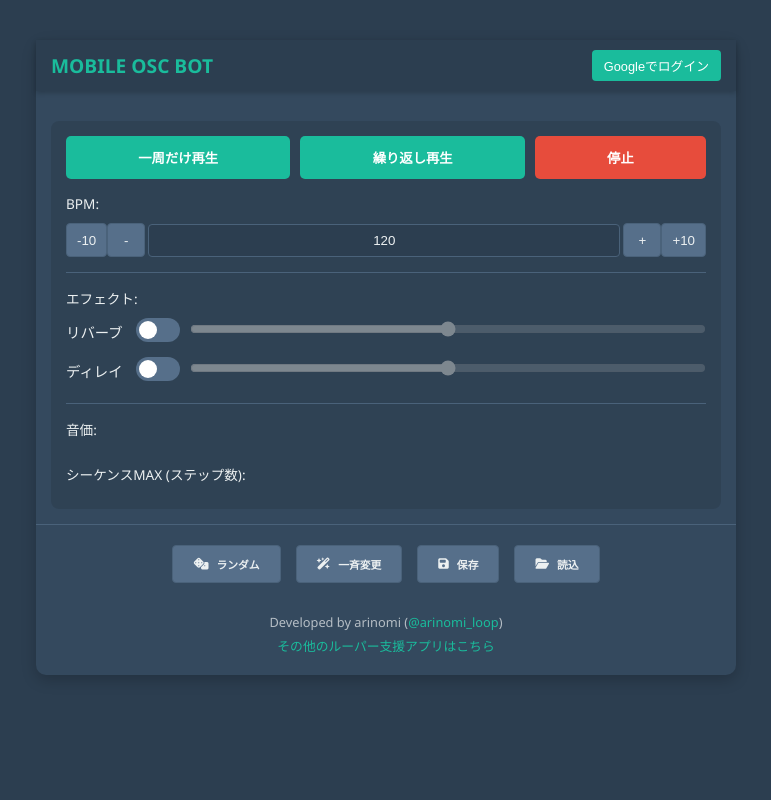
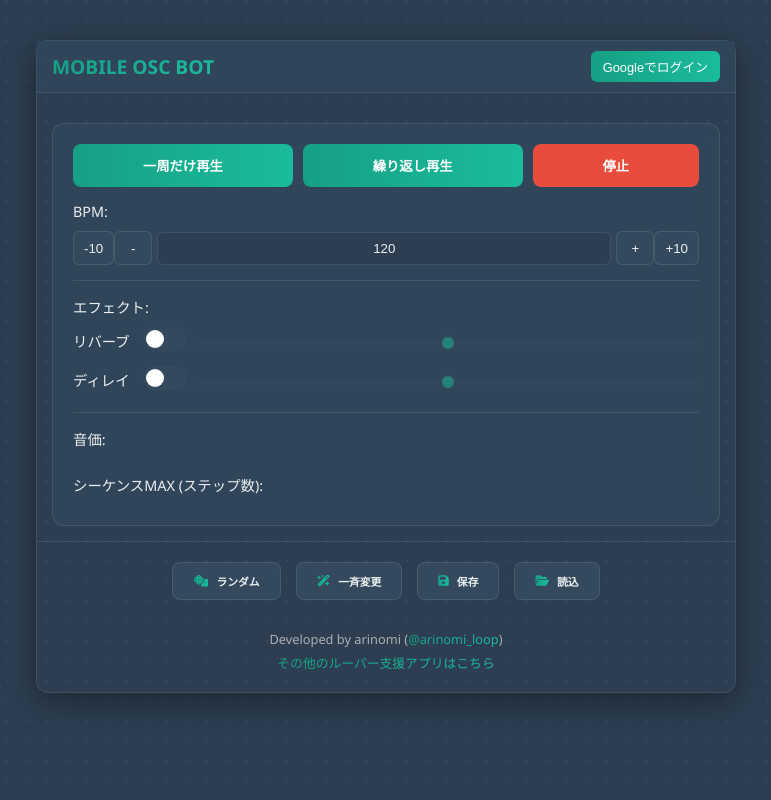
Before and after one commit to arinomin/oscbot, a Node server app: page / in a window 1280 px wide. Shown: the whole page, without its empty margins (254-1025 px from the left). Run offline with Node 20, Linux system fonts and the light colour scheme; some libraries are stand-ins or nearby versions.

Commit message:
ガラスデザインの適用

```diff
--- a/public/script.js
+++ b/public/script.js
@@ -64,6 +64,15 @@
     const alternativeButton = document.getElementById('confirmation-modal-alternative-button');
 
     let currentOnConfirm = null;
+
+    function updateSliderFill(slider) {
+        if (!slider) return;
+        const min = slider.min ? parseFloat(slider.min) : 0;
+        const max = slider.max ? parseFloat(slider.max) : 100;
+        const value = parseFloat(slider.value);
+        const percentage = ((value - min) / (max - min)) * 100;
+        slider.style.setProperty('--fill-percent', `${percentage}%`);
+    }
 
     function showConfirmationModal(message, onConfirm, options = {}) {
         confirmationModalMessage.textContent = message;
@@ -170,6 +179,7 @@
         setupEventListeners();
         initAuth();
         loadLocalBackup();
+        document.querySelectorAll('input[type="range"]').forEach(updateSliderFill);
     }
 
     async function setupAudioEffects() {
@@ -255,7 +265,10 @@
         setupModalListeners(savePresetModal, closeSavePresetModal);
         setupModalListeners(loadPresetModal, closeLoadPresetModal);
 
-        document.getElementById('modal-volume').oninput = (e) => document.getElementById('modal-volume-display').textContent = `${e.target.value}%`;
+        document.getElementById('modal-volume').oninput = (e) => {
+            document.getElementById('modal-volume-display').textContent = `${e.target.value}%`;
+            updateSliderFill(e.target);
+        };
         document.getElementById('modal-complete-button').onclick = saveSingleStepChanges;
         document.getElementById('modal-play-test-button').onclick = playTestFromSingleEditModal;
 
@@ -266,6 +279,7 @@
             bulkVolumeSlider.dataset.isSetForBulk = "true";
             bulkVolumeSlider.style.opacity = 1;
             bulkVolumeDisplay.style.opacity = 1;
+            updateSliderFill(bulkVolumeSlider);
         };
         document.getElementById('bulk-modal-apply-button').onclick = applyBulkChanges;
         document.getElementById('bulk-clear-volume-button').onclick = () => {
@@ -289,6 +303,7 @@
         });
         reverbMixSlider.addEventListener('input', (e) => {
             effects.reverb.wetGain.gain.setValueAtTime(parseFloat(e.target.value), audioCtx.currentTime);
+            updateSliderFill(e.target);
         });
 
         delaySwitch.addEventListener('change', (e) => {
@@ -301,12 +316,15 @@
         });
         delayMixSlider.addEventListener('input', (e) => {
             effects.delay.wetGain.gain.setValueAtTime(parseFloat(e.target.value), audioCtx.currentTime);
+            updateSliderFill(e.target);
         });
         delayTimeSlider.addEventListener('input', (e) => {
             effects.delay.node.delayTime.setValueAtTime(parseFloat(e.target.value), audioCtx.currentTime);
+            updateSliderFill(e.target);
         });
         delayFeedbackSlider.addEventListener('input', (e) => {
             effects.delay.feedback.gain.setValueAtTime(parseFloat(e.target.value), audioCtx.currentTime);
+            updateSliderFill(e.target);
         });
     }
 
@@ -581,6 +599,7 @@
         setActiveButtonInGroup(document.getElementById('modal-waveform-buttons'), data.waveform);
         const volumeSlider = document.getElementById('modal-volume');
         volumeSlider.value = data.volume * 100;
+        updateSliderFill(volumeSlider);
         document.getElementById('modal-volume-display').textContent = `${Math.round(data.volume * 100)}%`;
         openModal(editModal);
     }
@@ -621,6 +640,7 @@
         bulkVolumeSlider.dataset.isSetForBulk = "false";
         bulkVolumeSlider.style.opacity = 0.5;
         document.getElementById('bulk-modal-volume-display').style.opacity = 0.5;
+        updateSliderFill(bulkVolumeSlider);
         openModal(bulkEditModal);
     }
     function closeBulkEditModal() { closeModalHelper(bulkEditModal); }
--- a/public/style.css
+++ b/public/style.css
@@ -10,20 +10,24 @@
 :root {
   --primary-bg: #2c3e50;
   --secondary-bg: #34495e;
-  --accent-color: #1abc9c;
-  --accent-hover: #16a085;
+  --glass-bg: rgba(52, 73, 94, 0.7);
+  --accent-gradient: linear-gradient(90deg, #16a085, #1abc9c);
+  --accent-color-start: #16a085;
+  --accent-color-end: #1abc9c;
   --text-color: #ecf0f1;
   --highlight-color: rgba(26, 188, 156, 0.3);
-  --border-color: #4a627a;
-  --modal-bg: #3f5872;
-  --button-active-bg: var(--accent-color);
-  --button-inactive-bg: #566f8a;
+  --border-color: rgba(236, 240, 241, 0.1);
+  --danger-color: #e74c3c;
+  --danger-hover: #c0392b;
   --footer-height: 65px;
 }
 
 body {
   font-family: 'Segoe UI', Tahoma, Geneva, Verdana, sans-serif;
   background-color: var(--primary-bg);
+  background-image:
+    radial-gradient(circle at 1px 1px, rgba(255,255,255,0.05) 1px, transparent 0);
+  background-size: 20px 20px;
   color: var(--text-color);
   margin: 0;
   padding: 0;
@@ -38,7 +42,7 @@
   width: 100%;
   max-width: 700px;
   margin: auto;
-  background-color: var(--secondary-bg);
+  background-color: transparent;
 }
 
 .app-header {
@@ -46,11 +50,13 @@
   justify-content: space-between;
   align-items: center;
   padding: 10px 15px;
-  background-color: var(--primary-bg);
-  box-shadow: 0 2px 5px rgba(0,0,0,0.2);
+  background: var(--glass-bg);
+  backdrop-filter: blur(10px);
+  -webkit-backdrop-filter: blur(10px);
+  border-bottom: 1px solid var(--border-color);
   z-index: 10;
   flex-shrink: 0;
-  flex-wrap: wrap; /* Allow wrapping for smaller screens */
+  flex-wrap: wrap;
 }
 
 .header-main-content {
@@ -62,7 +68,10 @@
 .app-header h1 {
     font-size: 1.2em;
     margin: 0;
-    color: var(--accent-color);
+    background: var(--accent-gradient);
+    -webkit-background-clip: text;
+    -webkit-text-fill-color: transparent;
+    font-weight: bold;
 }
 
 #preset-status-container {
@@ -74,26 +83,28 @@
 #current-preset-status {
     font-size: 0.8em;
     color: var(--text-color);
-    background-color: var(--secondary-bg);
+    background-color: rgba(0,0,0,0.2);
     padding: 3px 8px;
     border-radius: 12px;
 }
 
 .auth-section {
-    margin-left: auto; /* Pushes auth section to the right */
+    margin-left: auto;
 }
 
 .auth-section button {
-  background-color: var(--accent-color);
+  background: var(--accent-gradient);
   color: white;
   border: none;
   padding: 6px 12px;
-  border-radius: 4px;
+  border-radius: 6px;
   cursor: pointer;
   font-size: 0.8em;
+  transition: all 0.2s ease;
 }
 .auth-section button:hover {
-  background-color: var(--accent-hover);
+  opacity: 0.9;
+  box-shadow: 0 0 10px var(--highlight-color);
 }
 #user-info {
   display: flex;
@@ -138,16 +152,16 @@
 .playback-grid {
   display: grid;
   grid-template-columns: repeat(4, 1fr);
-  gap: 8px;
+  gap: 10px;
 }
 
 .playback-block {
-  background-color: var(--primary-bg);
+  background-color: var(--secondary-bg);
   border: 1px solid var(--border-color);
-  border-radius: 6px;
+  border-radius: 8px;
   padding: 8px;
   font-size: 0.75em;
-  min-height: 75px;
+  min-height: 80px;
   display: flex;
   flex-direction: column;
   justify-content: center;
@@ -210,23 +226,21 @@
 
 .pb-volume-bar {
   height: 100%;
-  background-color: var(--accent-color);
-  width: 50%; /* Default width */
+  background: var(--accent-gradient);
+  width: 50%;
   transition: width 0.2s ease-in-out;
 }
-
-.playback-block .pb-volume {
-  font-size: 0.9em;
-}
-
 
 .controls-area {
   display: flex;
   flex-direction: column;
   gap: 15px;
-  padding: 15px;
-  background-color: rgba(0, 0, 0, 0.1);
-  border-radius: 8px;
+  padding: 20px;
+  background: var(--glass-bg);
+  backdrop-filter: blur(10px);
+  -webkit-backdrop-filter: blur(10px);
+  border: 1px solid var(--border-color);
+  border-radius: 12px;
 }
 
 .control-group {
@@ -236,9 +250,10 @@
 }
 
 .control-group label {
-  font-size: 0.85em;
+  font-size: 0.9em;
   color: var(--text-color);
   margin-bottom: 2px;
+  font-weight: 500;
 }
 
 .playback-controls-immediate {
@@ -250,21 +265,24 @@
 .playback-controls-immediate button {
   flex-grow: 1;
   padding: 12px 10px;
-  background-color: var(--accent-color);
+  background: var(--accent-gradient);
   color: white;
   border: none;
-  border-radius: 5px;
+  border-radius: 8px;
   cursor: pointer;
   font-weight: bold;
+  transition: all 0.2s ease;
 }
 .playback-controls-immediate button:hover {
-  background-color: var(--accent-hover);
+  opacity: 0.9;
+  box-shadow: 0 0 10px var(--highlight-color);
 }
 .playback-controls-immediate .stop-button {
-  background-color: #e74c3c;
+  background: var(--danger-color);
 }
 .playback-controls-immediate .stop-button:hover {
-  background-color: #c0392b;
+  background: var(--danger-hover);
+  box-shadow: 0 0 10px rgba(231, 76, 60, 0.5);
 }
 
 .bpm-input-wrapper {
@@ -274,9 +292,9 @@
 .bpm-input-wrapper input[type="number"]#bpm {
   flex-grow: 1;
   text-align: center;
-  margin: 0 3px;
+  margin: 0 5px;
   padding: 8px 5px;
-  border-radius: 4px;
+  border-radius: 6px;
   border: 1px solid var(--border-color);
   background-color: var(--primary-bg);
   color: var(--text-color);
@@ -289,48 +307,51 @@
 }
 
 .bpm-adjust {
-  background-color: var(--button-inactive-bg);
+  background-color: var(--secondary-bg);
   color: var(--text-color);
   border: 1px solid var(--border-color);
-  border-radius: 4px;
+  border-radius: 6px;
   padding: 0 10px;
   min-width: 38px;
   height: 34px;
   cursor: pointer;
+  transition: background-color 0.2s ease;
 }
 .bpm-adjust:hover {
-  background-color: #67809f;
+  background-color: #3e5771;
 }
 
 .settings-button-group {
   display: grid;
-  gap: 6px;
+  gap: 8px;
   width: 100%;
 }
 .settings-button-group.sequence-max-buttons {
-  grid-template-columns: repeat(auto-fill, minmax(38px, 1fr));
+  grid-template-columns: repeat(auto-fill, minmax(40px, 1fr));
 }
 #note-duration-buttons {
-  grid-template-columns: repeat(auto-fill, minmax(60px, 1fr));
+  grid-template-columns: repeat(auto-fill, minmax(65px, 1fr));
 }
 .settings-button-group button {
-  padding: 6px 0;
+  padding: 8px 0;
   font-size: 0.8em;
-  background-color: var(--button-inactive-bg);
+  background-color: var(--secondary-bg);
   color: var(--text-color);
   border: 1px solid var(--border-color);
-  border-radius: 4px;
+  border-radius: 6px;
   cursor: pointer;
-  min-height: 30px;
+  min-height: 32px;
+  transition: all 0.2s ease;
 }
 .settings-button-group button.active {
-  background-color: var(--button-active-bg);
-  border-color: var(--accent-hover);
+  background: var(--accent-gradient);
+  border-color: transparent;
   color: white;
   font-weight: bold;
 }
 .settings-button-group button:hover:not(.active) {
-  background-color: #67809f;
+  background-color: var(--secondary-bg);
+  border-color: var(--accent-color-end);
 }
 
 
@@ -341,8 +362,10 @@
   right: 0;
   width: 100%;
   z-index: 10;
-  background-color: var(--primary-bg);
-  box-shadow: 0 -2px 5px rgba(0,0,0,0.2);
+  background: var(--glass-bg);
+  backdrop-filter: blur(10px);
+  -webkit-backdrop-filter: blur(10px);
+  border-top: 1px solid var(--border-color);
   margin: auto;
   max-width: 700px;
 }
@@ -367,16 +390,19 @@
   font-size: 0.75em;
   cursor: pointer;
   padding: 5px;
-  border-radius: 4px;
+  border-radius: 8px;
   width: 60px;
   height: 100%;
   transition: background-color 0.2s ease;
 }
 .toolbar-button:hover {
-  background-color: var(--secondary-bg);
+  background-color: rgba(255,255,255,0.1);
 }
 .toolbar-button .icon-placeholder {
   font-size: 1.5em;
+  background: var(--accent-gradient);
+  -webkit-background-clip: text;
+  -webkit-text-fill-color: transparent;
 }
 
 .footer-credits {
@@ -384,10 +410,15 @@
   padding: 15px;
   text-align: center;
   font-size: 0.8em;
-  color: rgba(236, 240, 241, 0.7);
+  color: rgba(224, 224, 224, 0.7);
 }
 .footer-credits p { margin: 5px 0; }
-.footer-credits a { color: var(--accent-color); text-decoration: none; }
+.footer-credits a {
+  background: var(--accent-gradient);
+  -webkit-background-clip: text;
+  -webkit-text-fill-color: transparent;
+  text-decoration: none;
+}
 .footer-credits a:hover { text-decoration: underline; }
 
 
@@ -400,58 +431,124 @@
 }
 .modal.active { display: flex; opacity: 1; }
 .modal-content {
-  background-color: var(--modal-bg); padding: 20px; border-radius: 8px;
-  width: 90%; max-width: 550px; box-shadow: 0 5px 20px rgba(0, 0, 0, 0.3);
+  background: var(--glass-bg);
+  backdrop-filter: blur(15px);
+  -webkit-backdrop-filter: blur(15px);
+  padding: 25px; border-radius: 12px;
+  width: 90%; max-width: 550px;
+  border: 1px solid var(--border-color);
+  box-shadow: 0 8px 32px 0 rgba(0, 0, 0, 0.37);
   position: relative; max-height: 85vh; overflow-y: auto;
   display: flex; flex-direction: column;
   transform: scale(0.95); transition: transform 0.3s ease-in-out;
 }
 .modal.active .modal-content { transform: scale(1); }
-.modal-content h3 { margin-top: 0; color: var(--accent-color); text-align: center; margin-bottom: 20px; }
+.modal-content h3 {
+  margin-top: 0;
+  background: var(--accent-gradient);
+  -webkit-background-clip: text;
+  -webkit-text-fill-color: transparent;
+  text-align: center; margin-bottom: 25px;
+  font-size: 1.4em;
+}
 .modal-content .modal-controls { flex-grow: 1; overflow-y: auto; padding-right: 5px; }
 .close-button {
-  color: var(--text-color); position: absolute; top: 10px; right: 15px;
+  color: var(--text-color); position: absolute; top: 15px; right: 20px;
   font-size: 28px; font-weight: bold; cursor: pointer;
+  transition: color 0.2s ease;
 }
-.close-button:hover { color: var(--accent-color); }
+.close-button:hover { color: var(--accent-color-end); }
 .modal-controls div:not(.button-selector-group):not(.volume-slider-wrapper) { margin-bottom: 15px; }
-.modal-controls label { display: block; margin-bottom: 5px; font-size: 0.9em; }
-.modal-controls input[type="range"] { width: calc(100% - 50px); accent-color: var(--accent-color); }
+.modal-controls label { display: block; margin-bottom: 8px; font-size: 0.9em; }
+input[type="range"] {
+  -webkit-appearance: none;
+  appearance: none;
+  background: transparent;
+  cursor: pointer;
+}
+input[type="range"] {
+  -webkit-appearance: none;
+  appearance: none;
+  background: transparent;
+  cursor: pointer;
+}
+/* Specific width for modal sliders */
+.modal-controls input[type="range"] {
+   width: calc(100% - 50px);
+}
+input[type="range"]::-webkit-slider-runnable-track {
+  background: linear-gradient(to right, var(--accent-color-end) var(--fill-percent, 0%), var(--secondary-bg) var(--fill-percent, 0%));
+  height: 6px;
+  border-radius: 3px;
+}
+input[type="range"]::-moz-range-track {
+  background: linear-gradient(to right, var(--accent-color-end) var(--fill-percent, 0%), var(--secondary-bg) var(--fill-percent, 0%));
+  height: 6px;
+  border-radius: 3px;
+}
+input[type="range"]::-webkit-slider-thumb {
+  -webkit-appearance: none;
+  appearance: none;
+  margin-top: -5px; /* (track-height - thumb-height) / 2 */
+  background-color: var(--accent-color-end);
+  height: 16px;
+  width: 16px;
+  border-radius: 50%;
+  border: 2px solid var(--secondary-bg);
+  transition: box-shadow 0.2s ease;
+}
+input[type="range"]::-moz-range-thumb {
+  background-color: var(--accent-color-end);
+  height: 16px;
+  width: 16px;
+  border-radius: 50%;
+  border: 2px solid var(--secondary-bg);
+  transition: box-shadow 0.2s ease;
+}
+input[type="range"]:not(:disabled)::-webkit-slider-thumb:hover {
+  box-shadow: 0 0 8px var(--highlight-color);
+}
+input[type="range"]:not(:disabled)::-moz-range-thumb:hover {
+  box-shadow: 0 0 8px var(--highlight-color);
+}
 .modal-controls input[type="range"]+span { margin-left: 10px; }
 .modal-main-action-button, .modal-controls button:not(.button-selector-group button):not(.clear-selection-button) {
-  padding: 12px 20px; background-color: var(--accent-color); color: white;
-  border: none; border-radius: 5px; cursor: pointer; width: 100%; margin-top: 15px;
+  padding: 12px 20px; background: var(--accent-gradient); color: white;
+  border: none; border-radius: 8px; cursor: pointer; width: 100%; margin-top: 20px;
+  transition: all 0.2s ease;
 }
 .modal-main-action-button:hover, .modal-controls button:not(.button-selector-group button):not(.clear-selection-button):hover {
-  background-color: var(--accent-hover);
+  opacity: 0.9;
+  box-shadow: 0 0 10px var(--highlight-color);
 }
 .button-group-container { margin-bottom: 15px; }
-.button-selector-group { display: grid; gap: 6px; }
-.button-selector-group.note-buttons { grid-template-columns: repeat(auto-fill, minmax(40px, 1fr)); }
-.button-selector-group.octave-buttons, #random-generate-modal .button-selector-group.sequence-max-buttons { grid-template-columns: repeat(auto-fill, minmax(38px, 1fr)); }
-.button-selector-group.waveform-buttons { grid-template-columns: repeat(auto-fill, minmax(80px, 1fr)); }
+.button-selector-group { display: grid; gap: 8px; }
+.button-selector-group.note-buttons { grid-template-columns: repeat(auto-fill, minmax(42px, 1fr)); }
+.button-selector-group.octave-buttons, #random-generate-modal .button-selector-group.sequence-max-buttons { grid-template-columns: repeat(auto-fill, minmax(40px, 1fr)); }
+.button-selector-group.waveform-buttons { grid-template-columns: repeat(auto-fill, minmax(85px, 1fr)); }
 .button-selector-group button {
-  padding: 0; aspect-ratio: 1 / 1; min-height: 40px;
-  font-size: 0.85em; background-color: var(--button-inactive-bg); color: var(--text-color);
-  border: 1px solid var(--border-color); border-radius: 4px; cursor: pointer;
+  padding: 0; aspect-ratio: 1 / 1; min-height: 42px;
+  font-size: 0.85em; background-color: var(--secondary-bg); color: var(--text-color);
+  border: 1px solid var(--border-color); border-radius: 8px; cursor: pointer;
   display: flex; align-items: center; justify-content: center;
+  transition: all 0.2s ease;
 }
 .button-selector-group.waveform-buttons button { aspect-ratio: auto; padding: 8px 6px; }
-.button-selector-group button.active { background-color: var(--button-active-bg); border-color: var(--accent-hover); color: white; font-weight: bold; }
-.button-selector-group button:hover:not(.active) { background-color: #67809f; }
+.button-selector-group button.active { background: var(--accent-gradient); border-color: transparent; color: white; font-weight: bold; }
+.button-selector-group button:hover:not(.active) { background-color: var(--secondary-bg); border-color: var(--accent-color-end); }
 #random-generate-modal .modal-controls select#rg-chord-type {
-  width: 100%; padding: 8px; border-radius: 4px; border: 1px solid var(--border-color);
+  width: 100%; padding: 10px; border-radius: 6px; border: 1px solid var(--border-color);
   background-color: var(--primary-bg); color: var(--text-color);
 }
-.volume-control-container { padding: 10px; border: 1px solid var(--border-color); border-radius: 5px; background-color: rgba(0,0,0,0.1); }
+.volume-control-container { padding: 10px; border: 1px solid var(--border-color); border-radius: 8px; background-color: rgba(0,0,0,0.2); }
 .volume-slider-wrapper { display: flex; align-items: center; margin-bottom: 8px; }
 .clear-selection-button {
-  background-color: var(--button-inactive-bg) !important; font-size: 0.8em !important;
+  background-color: var(--secondary-bg) !important; font-size: 0.8em !important;
   padding: 6px 10px !important; margin-top: 0 !important; width: auto !important;
   border: 1px solid var(--border-color) !important; color: var(--text-color) !important;
 }
 #save-preset-modal input[type="text"], #save-preset-modal textarea {
-  width: 100%; padding: 10px; border-radius: 4px; border: 1px solid var(--border-color);
+  width: 100%; padding: 10px; border-radius: 6px; border: 1px solid var(--border-color);
   background-color: var(--primary-bg); color: var(--text-color); font-size: 1em;
 }
 #save-preset-modal textarea { resize: vertical; min-height: 60px; }
@@ -465,8 +562,9 @@
     overflow: auto;
   }
   .sequencer-app {
-    border-radius: 10px;
-    box-shadow: 0 5px 15px rgba(0, 0, 0, 0.2);
+    border-radius: 12px;
+    box-shadow: 0 8px 32px 0 rgba(0, 0, 0, 0.37);
+    border: 1px solid var(--border-color);
     height: auto;
   }
   .main-content {
@@ -475,6 +573,8 @@
   .app-footer {
     position: static;
     background: none;
+    backdrop-filter: none;
+    -webkit-backdrop-filter: none;
     box-shadow: none;
     padding: 10px 0 0 0;
     border-top: 1px solid var(--border-color);
@@ -491,8 +591,9 @@
     width: auto;
     height: auto;
     padding: 10px 20px;
-    background-color: var(--button-inactive-bg);
+    background-color: var(--secondary-bg);
     border: 1px solid var(--border-color);
+    border-radius: 8px;
   }
   .toolbar-button .icon-placeholder {
     font-size: 1em;
@@ -793,7 +903,6 @@
 .effect-slider-container input[type="range"] {
   width: 100%;
   margin: 0;
-  accent-color: var(--accent-color);
 }
 input[type="range"]:disabled {
   opacity: 0.5;
@@ -831,7 +940,7 @@
   left: 0;
   right: 0;
   bottom: 0;
-  background-color: var(--button-inactive-bg);
+  background-color: var(--secondary-bg);
   transition: .4s;
 }
 .slider:before {
```
Also changed, not shown: other parts of public/style.css (+61 -47 lines).
